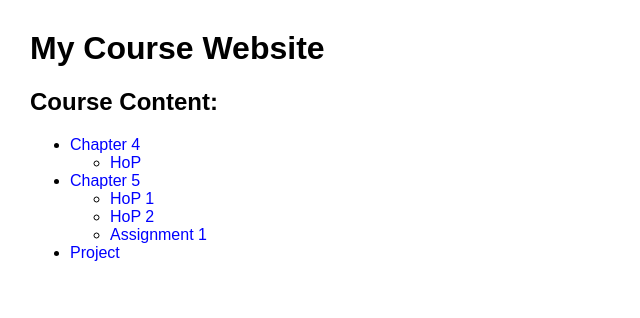
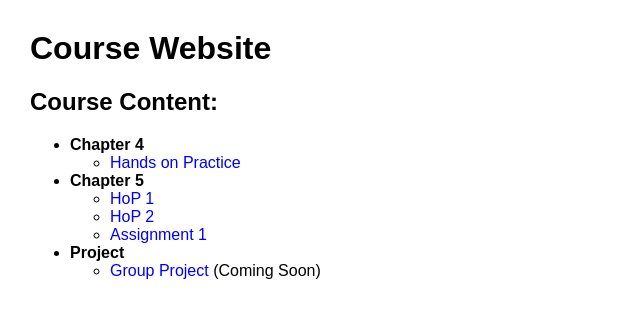
Before and after one commit to H-T117/MyNewRepo, a plain HTML site: page index.html in a window 1280 px wide. Shown: the whole page, without its empty margins (0-640 px from the left). Drawn offline with Linux system fonts and the light colour scheme.

Commit message:
Update index.html

```diff
--- a/index.html
+++ b/index.html
@@ -1,7 +1,7 @@
 <!DOCTYPE html>
 <html>
 <head>
-    <title>My Course Website</title>
+    <title>Course Website</title>
     <style>
         body {
             font-family: Arial;
@@ -17,23 +17,27 @@
     </style>
 </head>
 <body>
-    <h1>My Course Website</h1>
+    <h1>Course Website</h1>
 
     <h2>Course Content:</h2>
     <ul>
-        <li><a href="chapter4.html">Chapter 4</a>
+        <li><strong>Chapter 4</strong>
             <ul>
-                <li><a href="chapter4-hop.html">HoP</a></li>
+                <li><a href="Chapter4/Ch4Practice/index.html">Hands on Practice</a></li>
             </ul>
         </li>
-        <li><a href="chapter5.html">Chapter 5</a>
+        <li><strong>Chapter 5</strong>
             <ul>
-                <li><a href="chapter5-hop1.html">HoP 1</a></li>
-                <li><a href="chapter5-hop2.html">HoP 2</a></li>
-                <li><a href="chapter5-assignment1.html">Assignment 1</a></li>
+                <li><a href="chapter5/hop1.html">HoP 1</a></li>
+                <li><a href="chapter5/hop2.html">HoP 2</a></li>
+                <li><a href="chapter5/assignment1.html">Assignment 1</a></li>
             </ul>
         </li>
-        <li><a href="project.html">Project</a></li>
+        <li><strong>Project</strong>
+            <ul>
+                <li><a href="project/index.html">Group Project</a> (Coming Soon)</li>
+            </ul>
+        </li>
     </ul>
 </body>
 </html>
```
